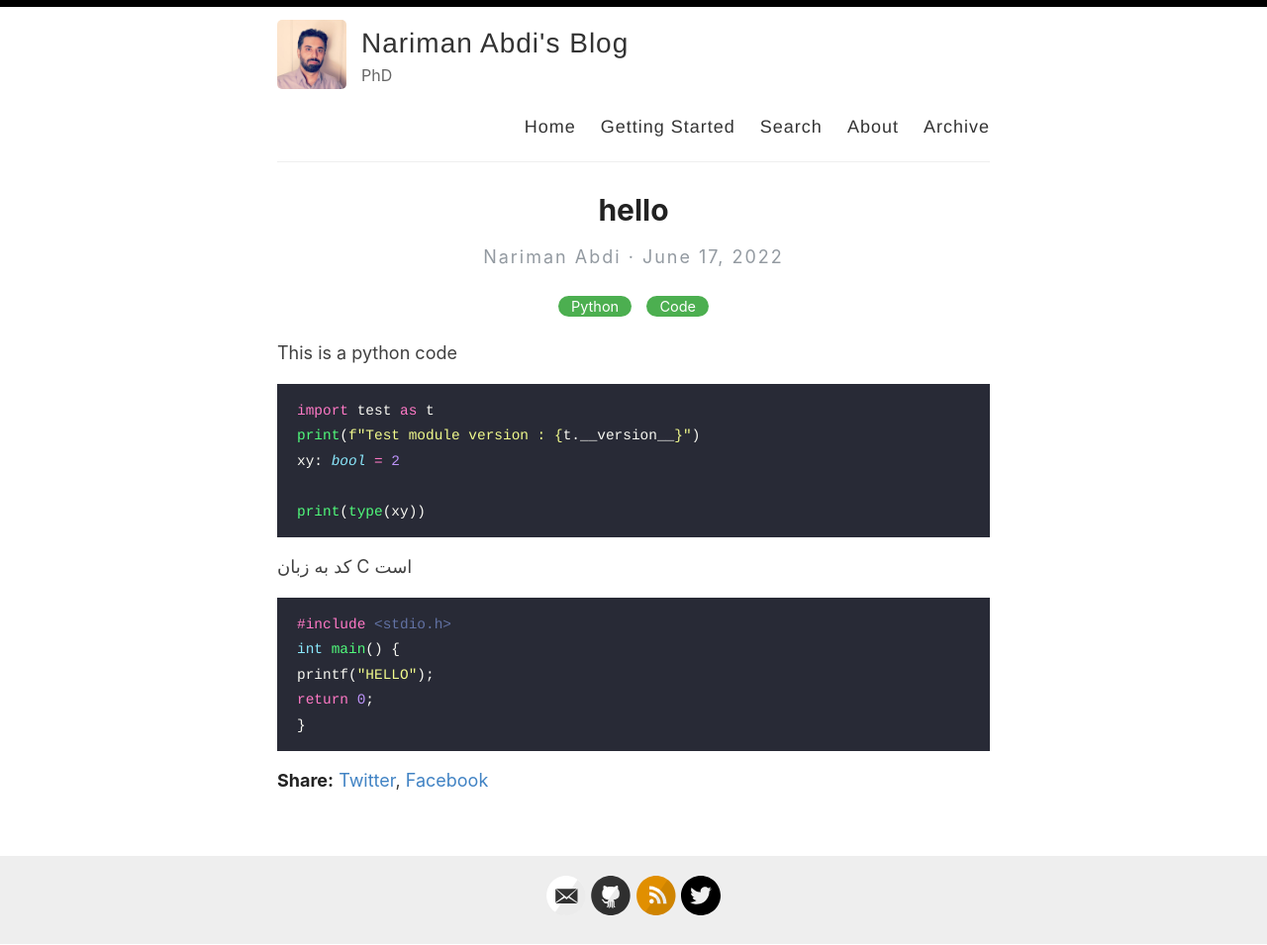
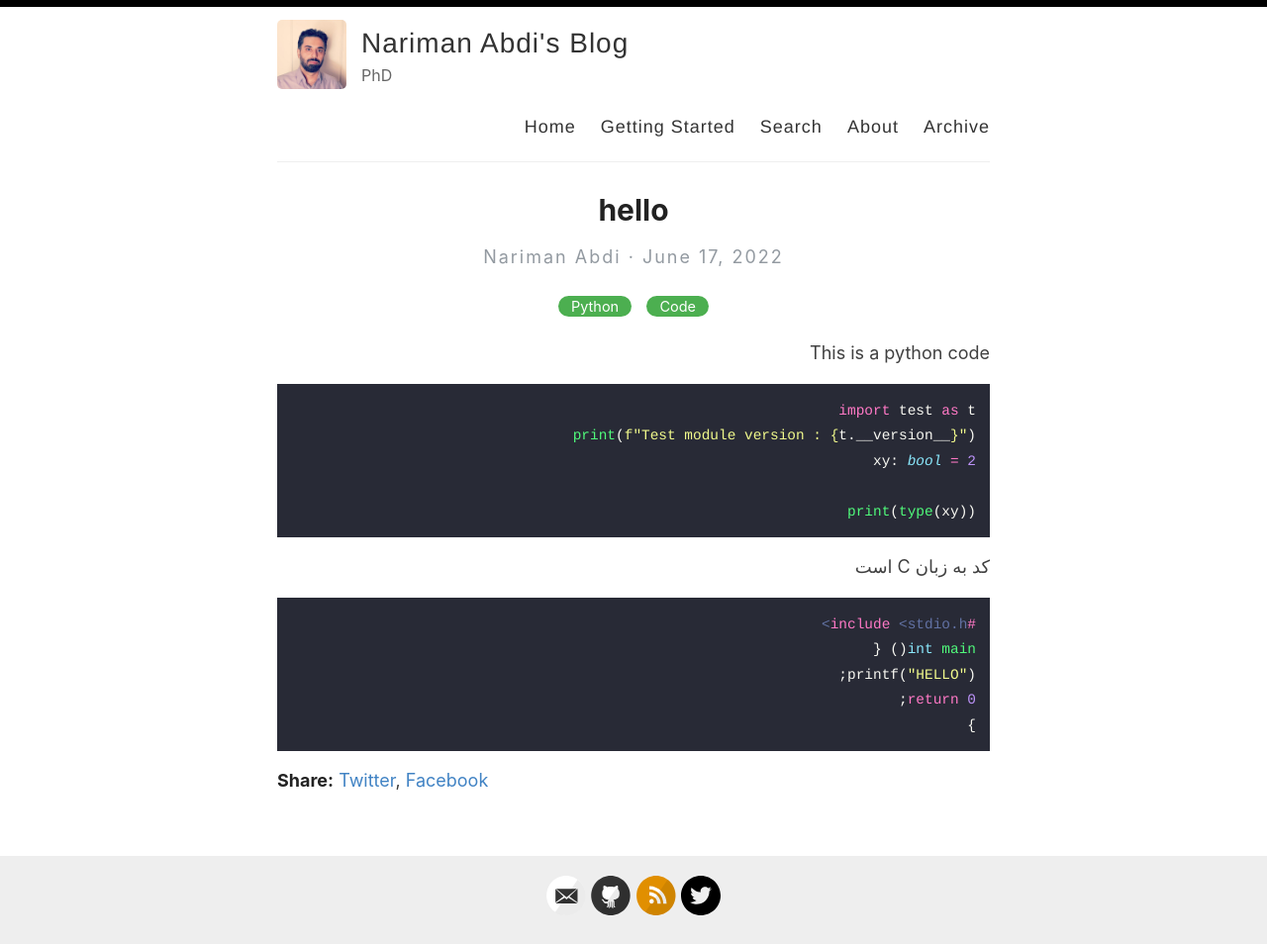
Before and after one commit to naabdi/naabdi.github.io, a Jekyll site: the page built from _posts/2022-6-17-hello.md, in a window 1280 px wide. Shown: the whole page at 99% size. Built offline with Jekyll 4.4.1, drawn with Linux system fonts in a browser that asks for light colours.

Commit message:
Update post.html

```diff
--- a/_layouts/post.html
+++ b/_layouts/post.html
@@ -23,7 +23,7 @@ layout: default
     </div>
   </div>
 
-  <div class="entry">
+  <div class="entry" dir="rtl">
     {{ content }}
   </div>
 
```
